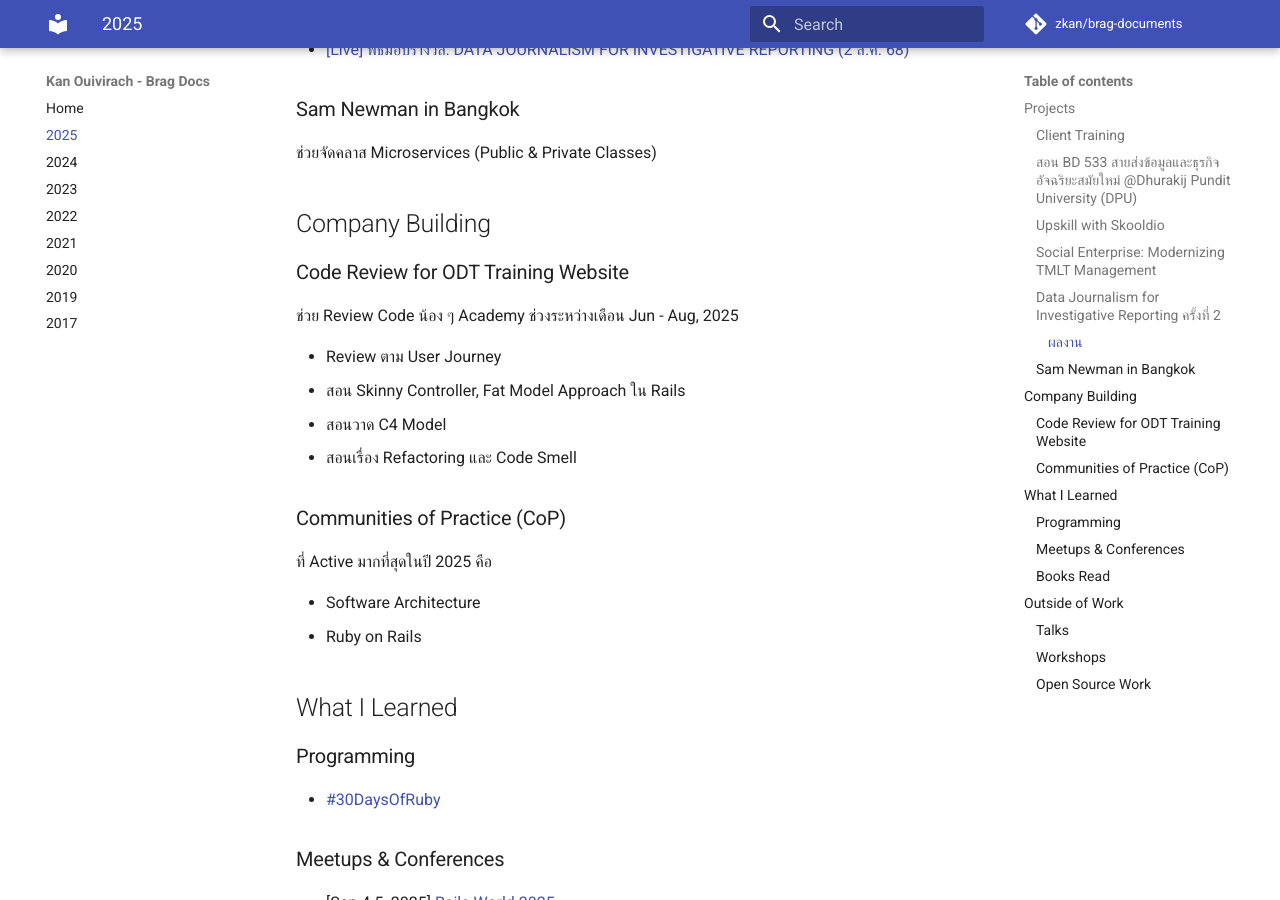
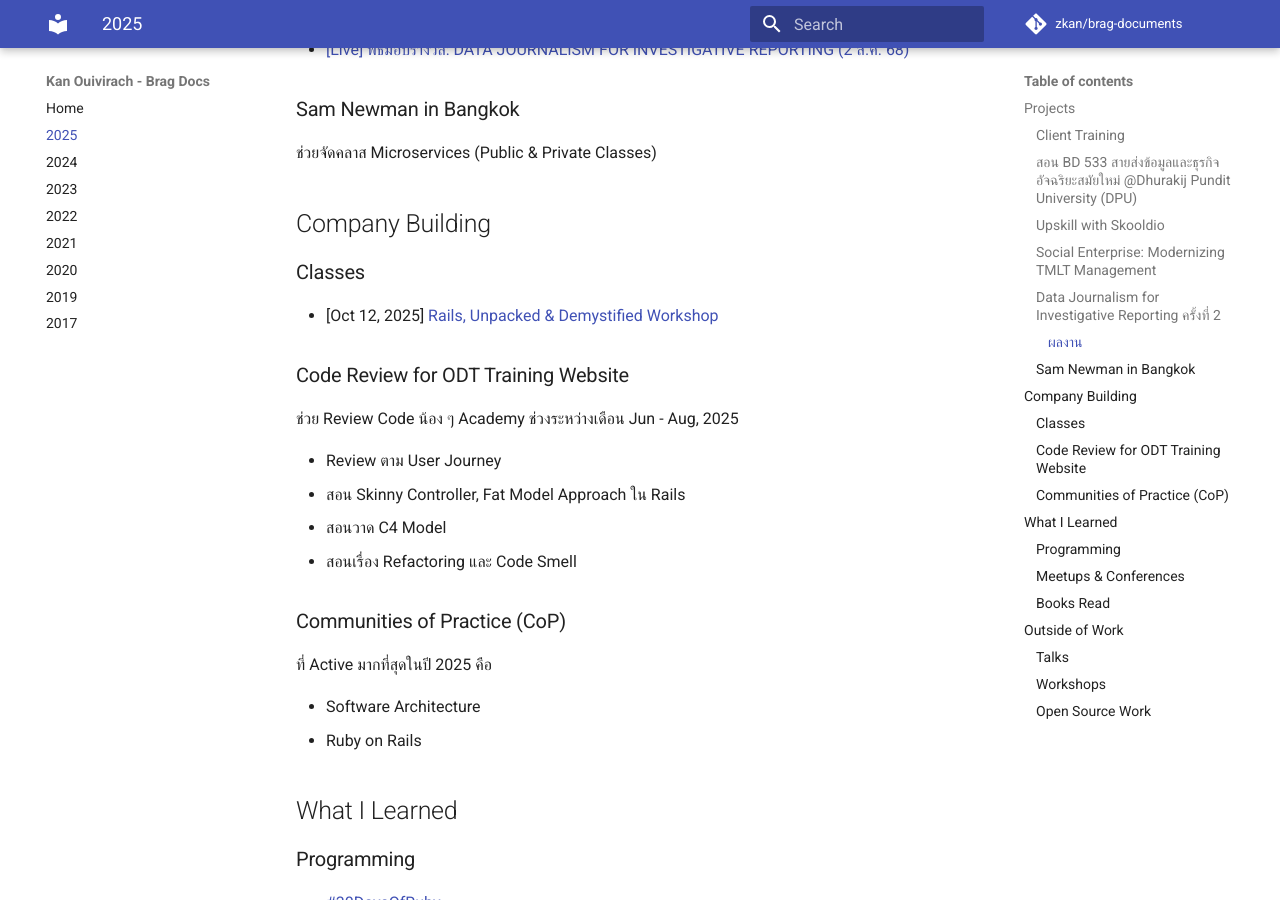
Before and after one commit to zkan/brag-documents, an MkDocs documentation site: the page built from docs/2025.md, in a window 1280 px wide and 900 px high, scrolled down 1603 px. Built offline with MkDocs 1.6.1 and Material for MkDocs 9.7.7, drawn with Linux system fonts in a browser that asks for light colours; comment, search, counter and statistics services are not loaded.

Commit message:
Add Rails workshop

```diff
--- a/docs/2025.md
+++ b/docs/2025.md
@@ -77,6 +77,11 @@
 
 ## Company Building
 
+### Classes
+
+* [Oct 12, 2025] [Rails, Unpacked & Demystified
+Workshop](https://zkan.github.io/rails-unpacked-and-demystified-workshop/){target=_blank}
+
 ### Code Review for ODT Training Website
 
 ช่วย Review Code น้อง ๆ Academy ช่วงระหว่างเดือน Jun - Aug, 2025
```
